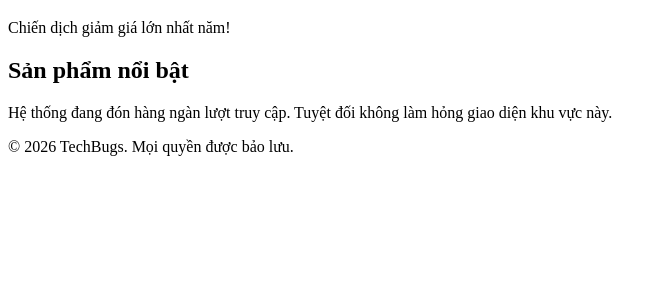
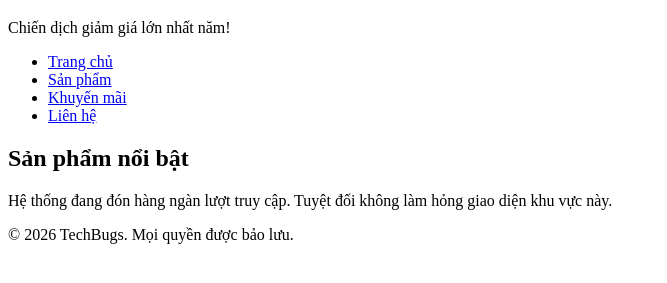
Before and after one commit to nqadzpro/Baithuchanh2, a plain HTML site: page index.html in a window 1280 px wide. Shown: the part 61-344 px from the top of the page, without its empty margins (0-667 px from the left). Drawn offline with Linux system fonts and the light colour scheme.

Commit message:
Bản nhánh

```diff
--- a/index.html
+++ b/index.html
@@ -11,6 +11,14 @@
     <header>
         <h1>TechBugs</h1>
         <p>Chiến dịch giảm giá lớn nhất năm!</p>
+        <nav>
+            <ul>
+                <li><a href="#">Trang chủ</a></li>
+                <li><a href="#">Sản phẩm</a></li>
+                <li><a href="#">Khuyến mãi</a></li>
+                <li><a href="#">Liên hệ</a></li>
+            </ul>
+        </nav>
     </header>
 
     <main>
```
